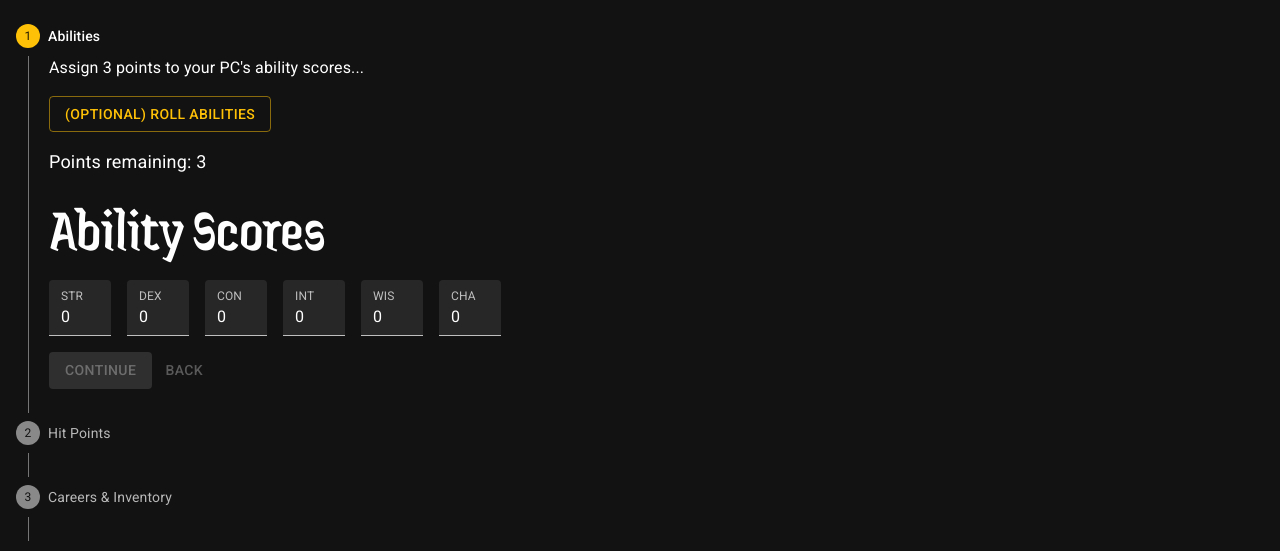
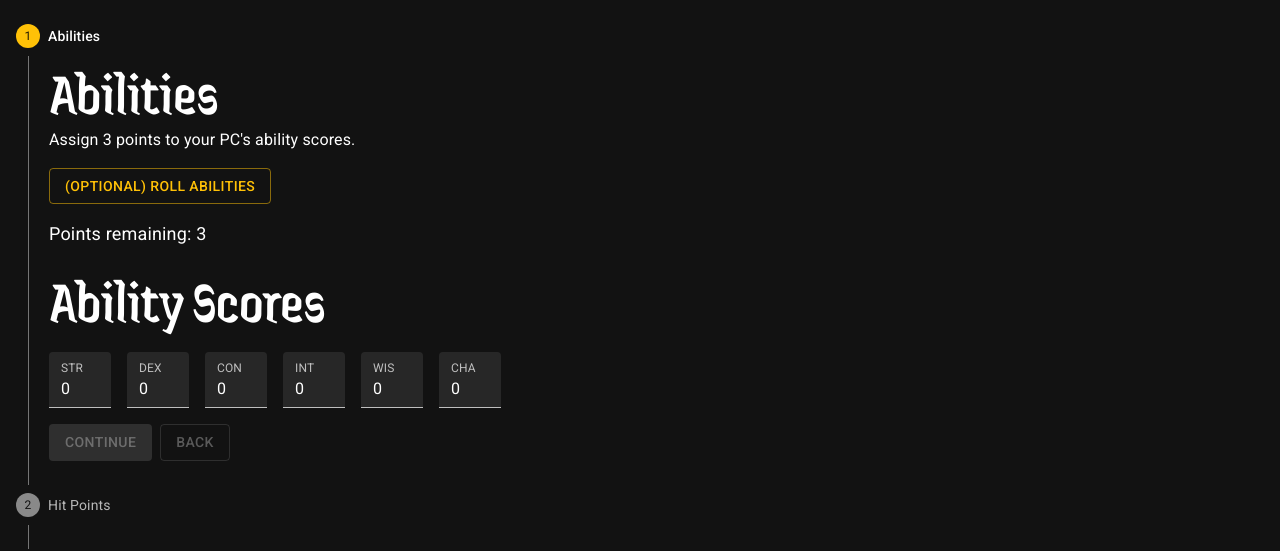
Before and after one commit to gvorbeck/glyph-quest, a Next.js app: page /characters/new in a window 1280 px wide. Shown: the part 181-732 px from the top of the page. Built offline with nearby package versions, Linux system fonts and the light colour scheme; no server answers; sample sign-in values are in the browser's storage.

Commit message:
Add StepWrapper component to CharacterFormSteps

```diff
--- a/src/components/CharacterForm/CharacterForm.tsx
+++ b/src/components/CharacterForm/CharacterForm.tsx
@@ -20,6 +20,7 @@ import StepHitPoints from "./StepHitPoints";
 import useSnackbar from "@/hooks/useSnackbar";
 import { useCharacter, CharacterProvider } from "@/context/CharacterContext";
 import { getRemainingPoints } from "@/utils/utils";
+import StepWrapper from "./StepWrapper";
 
 const CharacterFormSteps = () => {
   const [activeStep, setActiveStep] = useState(0);
@@ -33,7 +34,7 @@ const CharacterFormSteps = () => {
     () => [
       {
         label: "Abilities",
-        description: "Assign 3 points to your PC's ability scores...",
+        description: "Assign 3 points to your PC's ability scores.",
         content: <StepAbilities />,
       },
       {
@@ -76,7 +77,7 @@ const CharacterFormSteps = () => {
 
   // Generic button rendering function
   const renderButtons = (index: number) => (
-    <Box>
+    <Box className="flex gap-2">
       <Button
         variant="contained"
         onClick={
@@ -86,7 +87,7 @@ const CharacterFormSteps = () => {
       >
         {index === steps.length - 1 ? "Finish" : "Continue"}
       </Button>
-      <Button disabled={index === 0} onClick={handleBack}>
+      <Button disabled={index === 0} onClick={handleBack} variant="outlined">
         Back
       </Button>
     </Box>
@@ -135,11 +136,12 @@ const CharacterFormSteps = () => {
               {step.label}
             </StepLabel>
             <StepContent>
-              <div className="flex flex-col gap-4">
-                <Typography>{step.description}</Typography>
-                <Box>{step.content}</Box>
-                {renderButtons(index)}
-              </div>
+              <StepWrapper
+                title={step.label}
+                description={step.description}
+                content={step.content}
+                buttons={renderButtons(index)}
+              />
             </StepContent>
           </Step>
         ))}
--- a/src/components/CharacterForm/StepHitPoints.tsx
+++ b/src/components/CharacterForm/StepHitPoints.tsx
@@ -1,4 +1,4 @@
-import { Button, Typography } from "@mui/material";
+import { Box, Button } from "@mui/material";
 import { useState } from "react";
 import AbilityBox from "../AbilityBox";
 import { rollDice } from "@/utils/utils";
@@ -6,12 +6,12 @@ import { useCharacter } from "@/context/CharacterContext";
 
 type StepHitPointsProps = {};
 
-const StepHitPoints: React.FC<StepHitPointsProps> = ({}) => {
+const StepHitPoints: React.FC<StepHitPointsProps> = () => {
   const { character, setCharacter } = useCharacter();
-  const [hitPoints, setHitPoints] = useState(character.health);
+  const [hitPoints, setHitPoints] = useState<number>(character.health);
 
   const handleClick = () => {
-    const rolledHitPoints = rollDice(1, true) as number; // Assuming rolling 1d6
+    const rolledHitPoints = rollDice(1, true) as number;
     setHitPoints(rolledHitPoints);
     setCharacter((prevCharacter) => ({
       ...prevCharacter,
@@ -25,7 +25,7 @@ const StepHitPoints: React.FC<StepHitPointsProps> = ({}) => {
     event: React.ChangeEvent<HTMLInputElement>
   ) => {
     const newHitPoints = parseInt(event.target.value, 10);
-    if (!isNaN(newHitPoints)) {
+    if (!isNaN(newHitPoints) && newHitPoints >= 0 && newHitPoints <= 6) {
       setHitPoints(newHitPoints);
       setCharacter((prevCharacter) => ({
         ...prevCharacter,
@@ -36,11 +36,7 @@ const StepHitPoints: React.FC<StepHitPointsProps> = ({}) => {
   };
 
   return (
-    <div className="flex flex-col gap-4">
-      <Typography variant="h2" className="font-jaini-purva">
-        Hit Points
-      </Typography>
-      <div className="flex gap-2 items-center">
+    <Box className="flex gap-2 items-center">
       <Button variant="outlined" onClick={handleClick}>
         Roll d6
       </Button>
@@ -49,8 +45,7 @@ const StepHitPoints: React.FC<StepHitPointsProps> = ({}) => {
         onChange={handleHitPointsChange}
         value={hitPoints}
       />
-      </div>
-    </div>
+    </Box>
   );
 };
 
--- /dev/null
+++ b/src/components/CharacterForm/StepWrapper.tsx
@@ -0,0 +1,31 @@
+import { Box } from "@mui/material";
+import Text from "../Text";
+
+type StepWrapperProps = {
+  title: string;
+  description: string;
+  content: React.ReactNode;
+  buttons: React.ReactNode;
+};
+
+const StepWrapper: React.FC<StepWrapperProps> = ({
+  title,
+  description,
+  content,
+  buttons,
+}) => {
+  return (
+    <Box className="flex flex-col gap-4">
+      <Box>
+        <Text font level="h2">
+          {title}
+        </Text>
+        <Text>{description}</Text>
+      </Box>
+      <Box>{content}</Box>
+      {buttons}
+    </Box>
+  );
+};
+
+export default StepWrapper;
```
Lines whose indentation alone changed are shown as unchanged.
